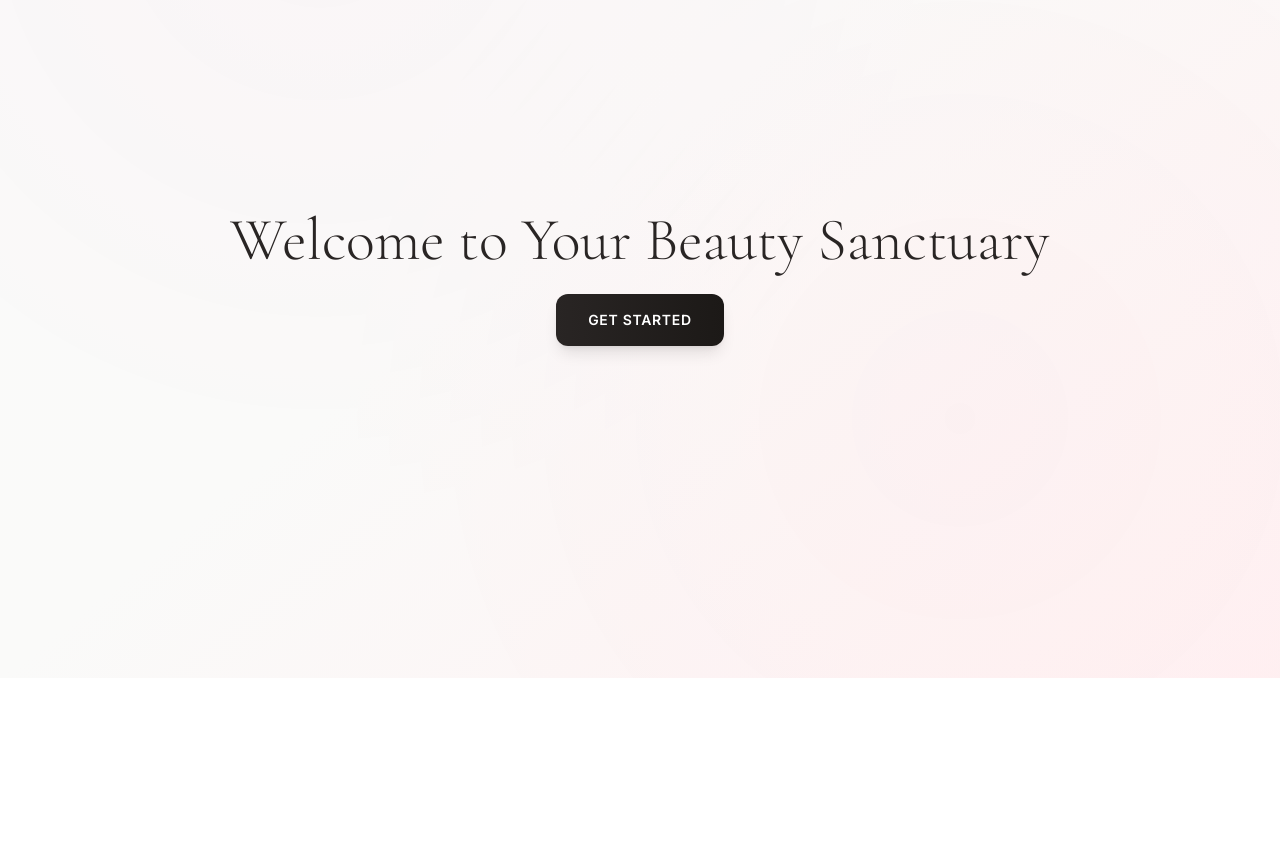
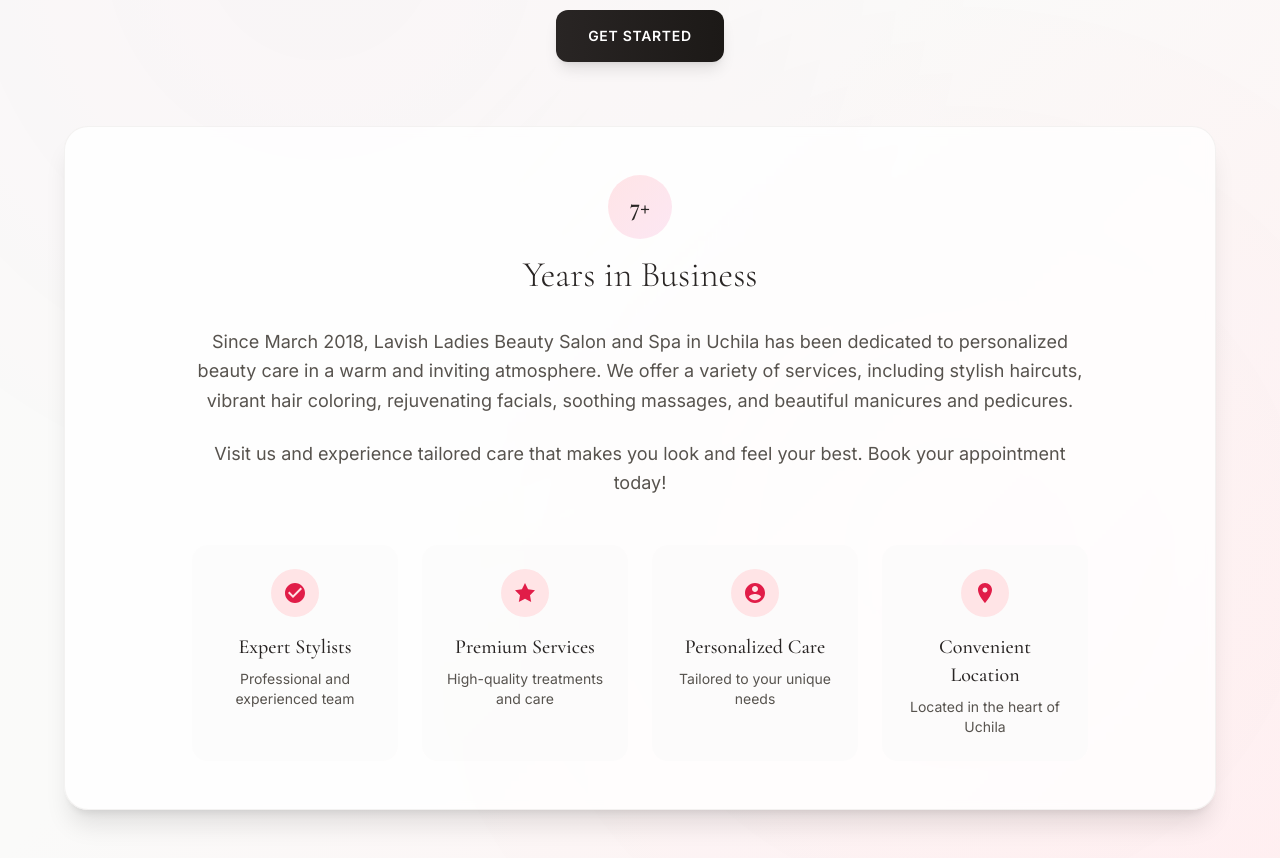
Before and after one commit to KrithikaRaviraj/super-eureka, a React (Create React App) app: page / in a window 1280 px wide. Shown: the part 360-1218 px from the top of the page. Before the commit the page ends 1038 px from the top, so only its background shows below. Built offline with nearby package versions, Linux system fonts and the light colour scheme.

Commit message:
Refactor email OTP template for improved design and clarity; enhance welcome message in App component

```diff
--- a/src/App.js
+++ b/src/App.js
@@ -359,7 +359,7 @@ function AppContent({ modal, setModal, sidebarOpen, setSidebarOpen }) {
                     className="px-6 py-3 rounded-xl bg-gradient-to-r from-emerald-600 to-emerald-700 hover:from-emerald-700 hover:to-emerald-800 text-white font-sans font-medium shadow-lg hover:shadow-xl transition-all duration-300 text-sm uppercase tracking-wider transform hover:scale-105"
                     onClick={() => navigate('/welcome', { state: userInfo })}
                   >
-                    Welcome, {userInfo?.name?.split(' ')[0] || 'Client'}
+                    {userInfo?.name ? `Welcome, ${userInfo.name.split(' ')[0]}` : 'Welcome User'}
                   </button>
                   <button
                     className="px-4 py-3 rounded-xl border-2 border-stone-300 hover:border-stone-400 text-stone-700 hover:text-stone-800 font-sans font-medium transition-all duration-300 text-sm uppercase tracking-wider"
@@ -390,8 +390,10 @@ function AppContent({ modal, setModal, sidebarOpen, setSidebarOpen }) {
               </div>
             </nav>
 
-            <main className="relative z-10 min-h-screen flex items-center justify-center py-12 px-4">
-              <div className="max-w-4xl mx-auto text-center">
+            <main className="relative z-10 py-12 px-4">
+              <div className="max-w-6xl mx-auto">
+                {/* Hero Section */}
+                <div className="text-center mb-16">
                   <h1 className="font-serif text-4xl sm:text-5xl lg:text-6xl font-light text-stone-800 mb-6 leading-tight">
                     Welcome to Your Beauty Sanctuary
                   </h1>
@@ -401,6 +403,68 @@ function AppContent({ modal, setModal, sidebarOpen, setSidebarOpen }) {
                   >
                     {isLoggedIn ? 'Go to Dashboard' : 'Get Started'}
                   </button>
+                </div>
+
+                {/* About Section */}
+                <div className="bg-white/80 backdrop-blur-sm rounded-3xl shadow-xl p-8 sm:p-12 border border-stone-200/50">
+                  <div className="text-center mb-8">
+                    <div className="inline-flex items-center justify-center w-16 h-16 bg-gradient-to-br from-rose-100 to-pink-100 rounded-full mb-4">
+                      <span className="font-serif text-2xl font-bold text-stone-800">7+</span>
+                    </div>
+                    <h2 className="font-serif text-3xl sm:text-4xl font-light text-stone-800 mb-4">Years in Business</h2>
+                  </div>
+
+                  <div className="max-w-4xl mx-auto text-center">
+                    <p className="font-sans text-lg text-stone-600 leading-relaxed mb-6">
+                      Since March 2018, Lavish Ladies Beauty Salon and Spa in Uchila has been dedicated to personalized beauty care in a warm and inviting atmosphere. We offer a variety of services, including stylish haircuts, vibrant hair coloring, rejuvenating facials, soothing massages, and beautiful manicures and pedicures.
+                    </p>
+                    <p className="font-sans text-lg text-stone-600 leading-relaxed mb-8">
+                      Visit us and experience tailored care that makes you look and feel your best. Book your appointment today!
+                    </p>
+
+                    <div className="grid grid-cols-1 sm:grid-cols-2 lg:grid-cols-4 gap-6 mt-12">
+                      <div className="text-center p-6 bg-stone-50/50 rounded-2xl">
+                        <div className="w-12 h-12 bg-rose-100 rounded-full flex items-center justify-center mx-auto mb-4">
+                          <svg className="w-6 h-6 text-rose-600" fill="currentColor" viewBox="0 0 24 24">
+                            <path d="M12 2C6.48 2 2 6.48 2 12s4.48 10 10 10 10-4.48 10-10S17.52 2 12 2zm-2 15l-5-5 1.41-1.41L10 14.17l7.59-7.59L19 8l-9 9z"/>
+                          </svg>
+                        </div>
+                        <h3 className="font-serif text-xl font-medium text-stone-800 mb-2">Expert Stylists</h3>
+                        <p className="font-sans text-sm text-stone-600">Professional and experienced team</p>
+                      </div>
+
+                      <div className="text-center p-6 bg-stone-50/50 rounded-2xl">
+                        <div className="w-12 h-12 bg-rose-100 rounded-full flex items-center justify-center mx-auto mb-4">
+                          <svg className="w-6 h-6 text-rose-600" fill="currentColor" viewBox="0 0 24 24">
+                            <path d="M12 2l3.09 6.26L22 9.27l-5 4.87 1.18 6.88L12 17.77l-6.18 3.25L7 14.14 2 9.27l6.91-1.01L12 2z"/>
+                          </svg>
+                        </div>
+                        <h3 className="font-serif text-xl font-medium text-stone-800 mb-2">Premium Services</h3>
+                        <p className="font-sans text-sm text-stone-600">High-quality treatments and care</p>
+                      </div>
+
+                      <div className="text-center p-6 bg-stone-50/50 rounded-2xl">
+                        <div className="w-12 h-12 bg-rose-100 rounded-full flex items-center justify-center mx-auto mb-4">
+                          <svg className="w-6 h-6 text-rose-600" fill="currentColor" viewBox="0 0 24 24">
+                            <path d="M12 2C6.48 2 2 6.48 2 12s4.48 10 10 10 10-4.48 10-10S17.52 2 12 2zm0 3c1.66 0 3 1.34 3 3s-1.34 3-3 3-3-1.34-3-3 1.34-3 3-3zm0 14.2c-2.5 0-4.71-1.28-6-3.22.03-1.99 4-3.08 6-3.08 1.99 0 5.97 1.09 6 3.08-1.29 1.94-3.5 3.22-6 3.22z"/>
+                          </svg>
+                        </div>
+                        <h3 className="font-serif text-xl font-medium text-stone-800 mb-2">Personalized Care</h3>
+                        <p className="font-sans text-sm text-stone-600">Tailored to your unique needs</p>
+                      </div>
+
+                      <div className="text-center p-6 bg-stone-50/50 rounded-2xl">
+                        <div className="w-12 h-12 bg-rose-100 rounded-full flex items-center justify-center mx-auto mb-4">
+                          <svg className="w-6 h-6 text-rose-600" fill="currentColor" viewBox="0 0 24 24">
+                            <path d="M12 2C8.13 2 5 5.13 5 9c0 5.25 7 13 7 13s7-7.75 7-13c0-3.87-3.13-7-7-7zm0 9.5c-1.38 0-2.5-1.12-2.5-2.5s1.12-2.5 2.5-2.5 2.5 1.12 2.5 2.5-1.12 2.5-2.5 2.5z"/>
+                          </svg>
+                        </div>
+                        <h3 className="font-serif text-xl font-medium text-stone-800 mb-2">Convenient Location</h3>
+                        <p className="font-sans text-sm text-stone-600">Located in the heart of Uchila</p>
+                      </div>
+                    </div>
+                  </div>
+                </div>
               </div>
             </main>
 
```
Also changed, not shown: routes/otp.js (+42 -53 lines). Lines whose indentation alone changed are shown as unchanged.
